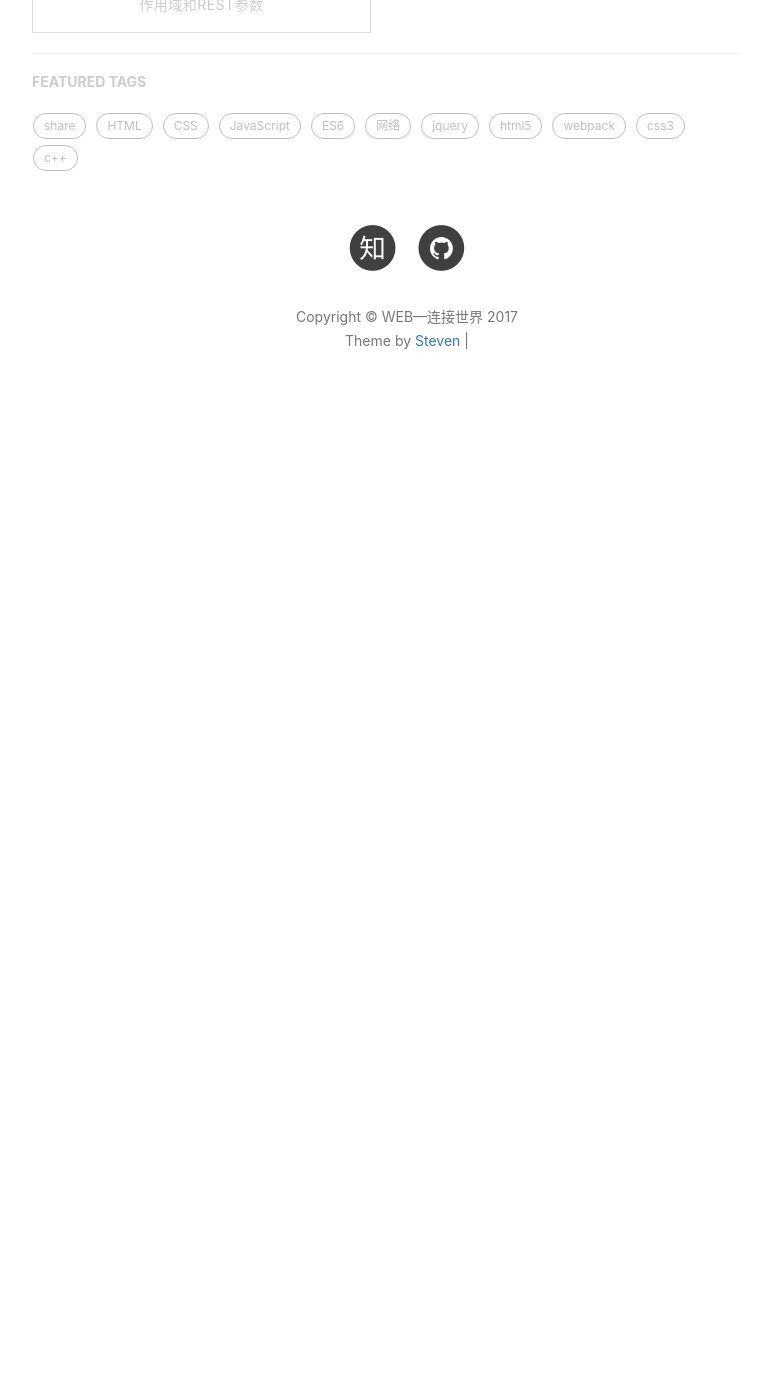
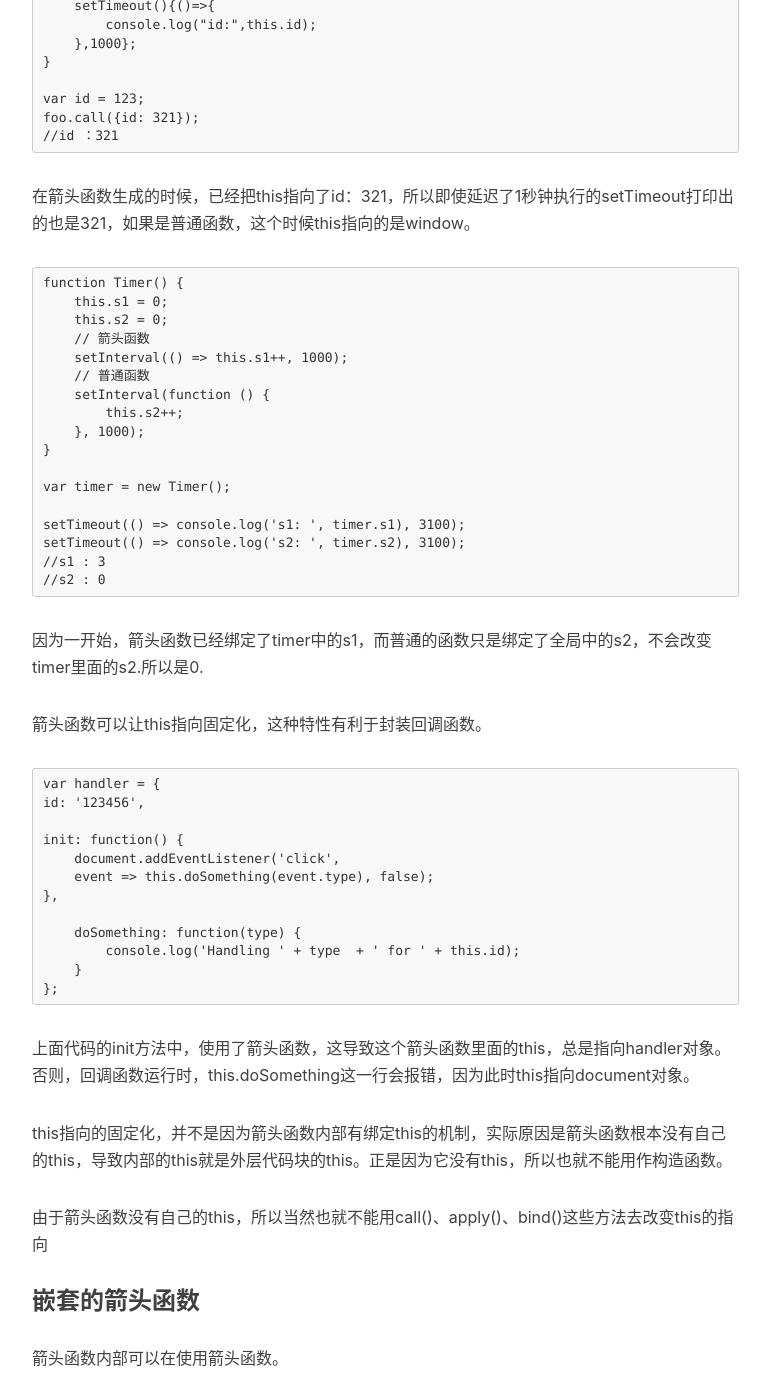
Before and after one commit to Steven19960709/Steven19960709.GitHub.io, a Jekyll site: the page built from _posts/2017-09-14-ES6-7.md, in a window 1280 px wide and 1400 px high, scrolled down 2674 px. Shown: the whole window, without its empty margins (233-1003 px from the left). Built offline with Jekyll 4.4.1, drawn with Linux system fonts in a browser that asks for light colours; nearby versions of some CDN libraries; comment, search, counter and statistics services are not loaded; before the commit the page ends 3119 px from its top, so only the background shows below that; some of the changed text lies outside the part shown.

Commit message:
update ES6-7

```diff
--- a/_posts/2017-09-14-ES6-7.md
+++ b/_posts/2017-09-14-ES6-7.md
@@ -82,4 +82,84 @@ ES6中，允许使用“=>”箭头，来定义函数，我们称之为箭头函
 
 （4）不可以使用yield命令，因此箭头函数不能用作 Generator 函数。
 
-上面四点中，第一点尤其值得注意。this对象的指向是可变的，但是在箭头函数中，它是固定的。
+上面四点中，第一点尤其值得注意。this对象的指向是可变的，但是在箭头函数中，它是固定的。总是与它生效时的指向是一致的。
+
+### this固定化
+
+    function foo(){
+        setTimeout(){()=>{
+            console.log("id:",this.id);
+        },1000};
+    }
+
+    var id = 123;
+    foo.call({id: 321});
+    //id ：321
+
+在箭头函数生成的时候，已经把this指向了id：321，所以即使延迟了1秒钟执行的setTimeout打印出的也是321，如果是普通函数，这个时候this指向的是window。
+
+
+    function Timer() {
+        this.s1 = 0;
+        this.s2 = 0;
+        // 箭头函数
+        setInterval(() => this.s1++, 1000);
+        // 普通函数
+        setInterval(function () {
+            this.s2++;
+        }, 1000);
+    }
+
+    var timer = new Timer();
+
+    setTimeout(() => console.log('s1: ', timer.s1), 3100);
+    setTimeout(() => console.log('s2: ', timer.s2), 3100);
+    //s1 : 3
+    //s2 : 0
+
+因为一开始，箭头函数已经绑定了timer中的s1，而普通的函数只是绑定了全局中的s2，不会改变timer里面的s2.所以是0.
+
+箭头函数可以让this指向固定化，这种特性有利于封装回调函数。
+
+    var handler = {
+    id: '123456',
+
+    init: function() {
+        document.addEventListener('click',
+        event => this.doSomething(event.type), false);
+    },
+
+        doSomething: function(type) {
+            console.log('Handling ' + type  + ' for ' + this.id);
+        }
+    };
+
+上面代码的init方法中，使用了箭头函数，这导致这个箭头函数里面的this，总是指向handler对象。否则，回调函数运行时，this.doSomething这一行会报错，因为此时this指向document对象。
+
+this指向的固定化，并不是因为箭头函数内部有绑定this的机制，实际原因是箭头函数根本没有自己的this，导致内部的this就是外层代码块的this。正是因为它没有this，所以也就不能用作构造函数。
+
+由于箭头函数没有自己的this，所以当然也就不能用call()、apply()、bind()这些方法去改变this的指向
+
+### 嵌套的箭头函数
+
+箭头函数内部可以在使用箭头函数。
+
+    function insert(value) {
+    return {into: function (array) {
+        return {after: function (afterValue) {
+        array.splice(array.indexOf(afterValue) + 1, 0, value);
+        return array;
+        }};
+    }};
+    }
+
+    insert(2).into([1, 3]).after(1); //[1, 2, 3]
+    //  is the same as
+    let insert = (value) => ({into: (array) => ({after: (afterValue) => {
+    array.splice(array.indexOf(afterValue) + 1, 0, value);
+    return array;
+    }})});
+
+    insert(2).into([1, 3]).after(1); //[1, 2, 3]
+
+那么关于箭头函数就讲到这，希望能够大家能有所收获。再见。
```
